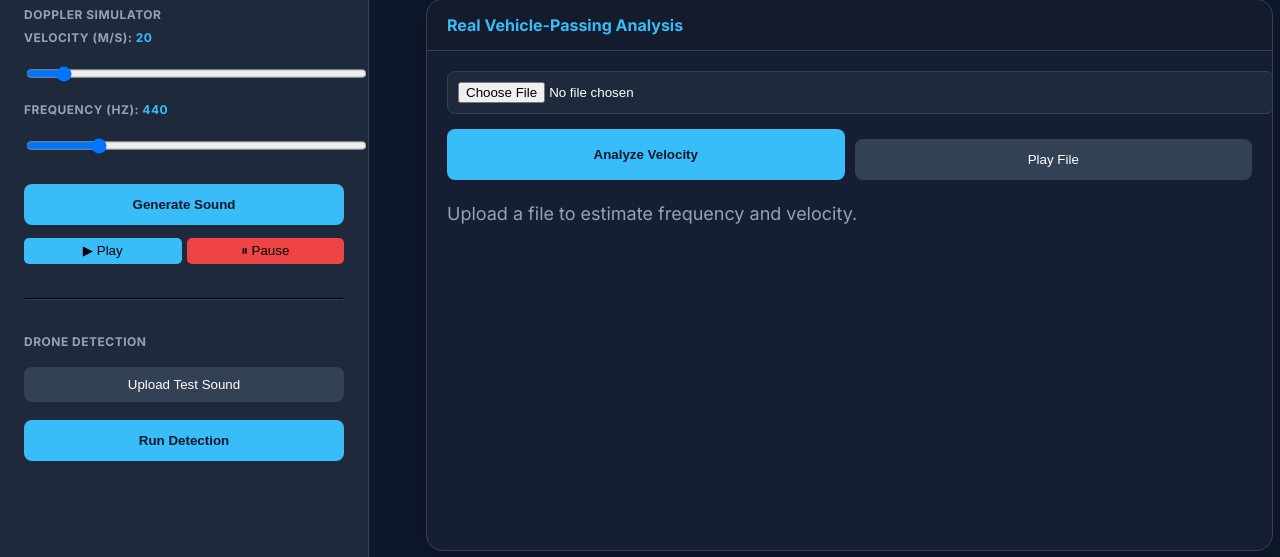
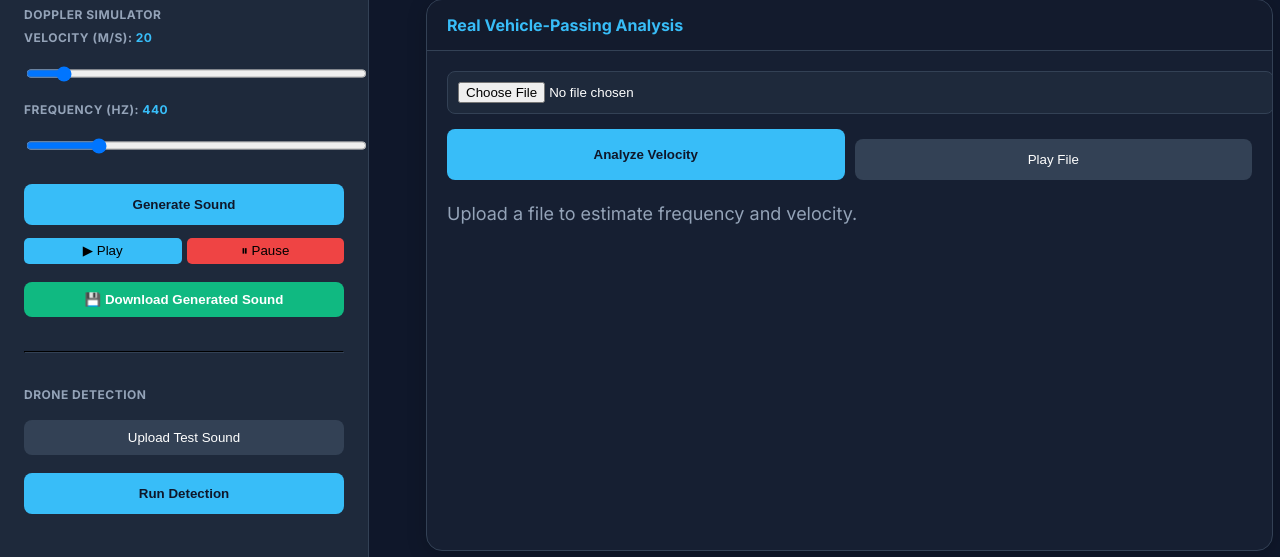
Before and after one commit to Shaimaa8/Signal-Viewer, a Flask app: page /sound in a window 1280 px wide. Shown: the part 105-662 px from the top of the page. Run offline with Flask 3, Linux system fonts and the light colour scheme; some libraries are stand-ins or nearby versions.

Commit message:
Update sound.html

```diff
--- a/templates/sound.html
+++ b/templates/sound.html
@@ -42,13 +42,15 @@
                 <input type="range" id="frequency" min="100" max="2000" value="440">
 
                 <button class="btn-run" id="generate" style="margin-top:10px;">Generate Sound</button>
-                <div style="display:flex; gap:5px; margin-top:5px;">
+            <div style="display:flex; gap:5px; margin-top:5px; margin-bottom: 10px;">
                     <button class="btn-play-small" id="play" style="flex:1; border:none; border-radius:5px; padding:5px; cursor:pointer; background:var(--accent);">▶ Play</button>
                     <button class="btn-stop-small" id="pause" style="flex:1; border:none; border-radius:5px; padding:5px; cursor:pointer; background:#ef4444;">⏸ Pause</button>
                 </div>
-            </div>
 
-            <hr style="border-color: #334155; margin: 15px 0;">
+                <button class="btn-run" id="download" style="width: 100%; background: #10b981; color: white; border: none; padding: 10px; border-radius: 8px; cursor: pointer; font-weight: bold; transition: 0.2s;">
+                    💾 Download Generated Sound
+                </button>
+            </div> <hr style="border-color: #334155; margin: 15px 0;">
 
             <div class="control-group">
                 <label class="section-title">Drone Detection</label>
```
